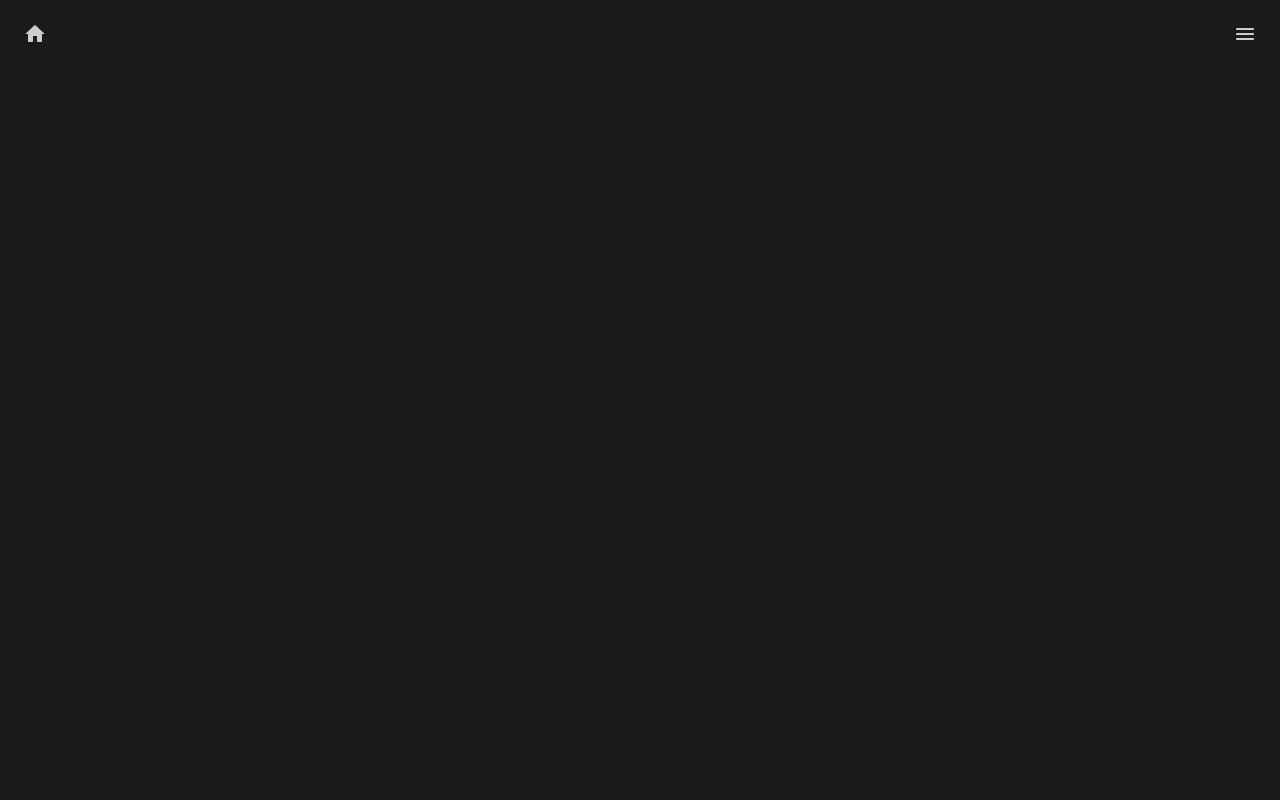
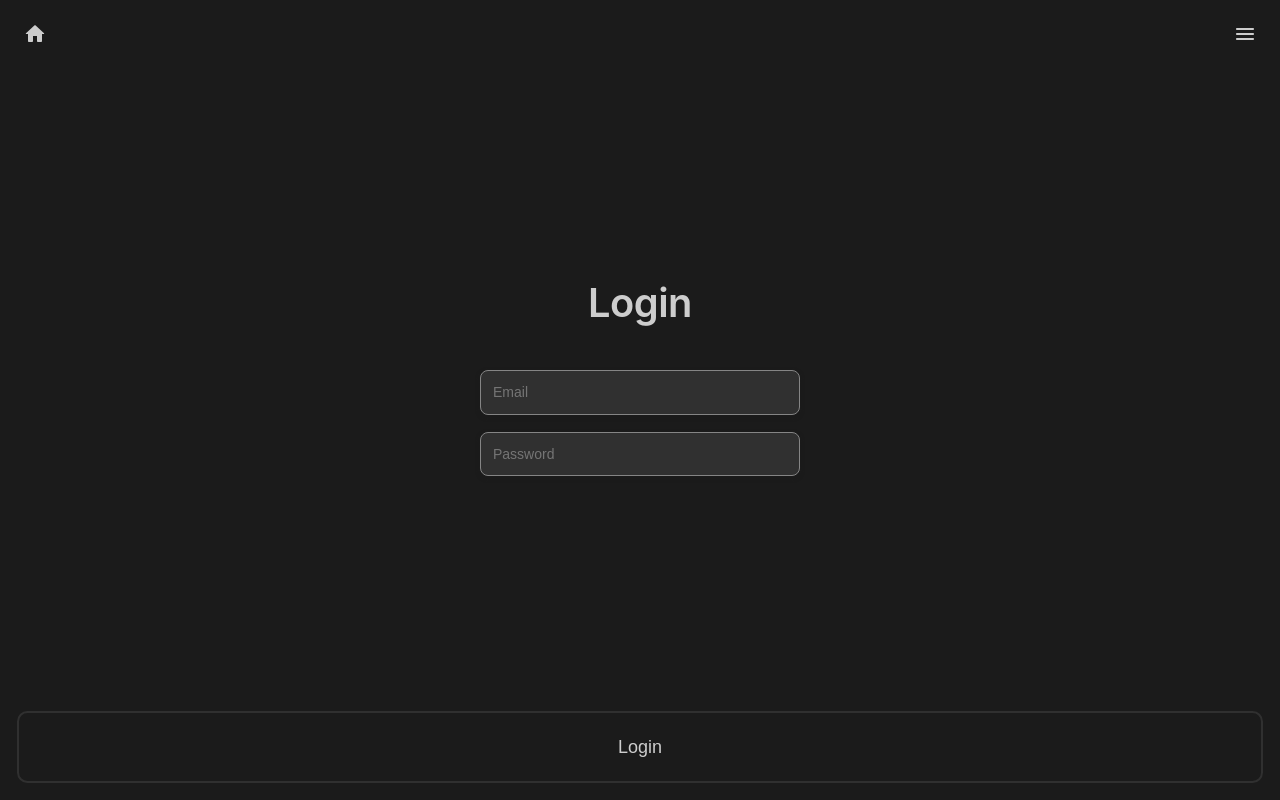
Before and after one commit to wooweh/personal_blog, a React (Vite) app: page /login in a window 1280 px wide. Built offline with nearby package versions, Linux system fonts and the light colour scheme.

Commit message:
Update admin feature.

```diff
--- a/src/App.css
+++ b/src/App.css
@@ -56,7 +56,7 @@
   --type-article-p: 400 var(--type-base-font-size-rem) /
     var(--font-content-line-height) var(--font-body);
   /* Main element height variables*/
-  --top-navigation-height: var(--module-4);
+  --top-navigation-height: var(--module-7);
   /* Main element z-index variables*/
   --z-index-modal-backdrop: 300;
   --z-index-modal-content: 301;
--- a/src/App.tsx
+++ b/src/App.tsx
@@ -1,6 +1,7 @@
 import "./App.css"
 import { RouterProvider, createBrowserRouter } from "react-router-dom"
 import { Core } from "./features/core/core"
+import { Authentication } from "./features/admin/authentication"
 /*
 
 
@@ -18,7 +19,7 @@ const router = createBrowserRouter([
       },
       {
         path: "/login",
-        element: <div>login</div>,
+        element: <Authentication />,
         errorElement: <div>error</div>,
       },
       {
@@ -28,7 +29,7 @@ const router = createBrowserRouter([
       },
       {
         path: "/profile",
-        element: <div>admin</div>,
+        element: <div>profile</div>,
         errorElement: <div>error</div>,
       },
       {
--- a/src/features/admin/admin.module.css
+++ b/src/features/admin/admin.module.css
@@ -26,13 +26,13 @@
   height: var(--module-7);
   background: var(--background-primary);
   color: var(--text-secondary);
-  border: 2px solid var(--border-secondary);
+  border: 2px solid var(--background-secondary);
   cursor: pointer;
   font-size: large;
 }
 
 .auth-input-panel {
-  background: none !important;
+  background: none;
   display: flex;
   flex-direction: column;
   align-items: center;
@@ -69,5 +69,12 @@
 }
 
 .auth-container {
-  padding-bottom: var(--module-7);
+  display: flex;
+  flex-direction: column;
+  align-items: center;
+  justify-content: center;
+  align-items: center;
+  height: 100%;
+  width: 100%;
+  padding-bottom: var(--top-navigation-height);
 }
--- a/src/features/admin/authentication.tsx
+++ b/src/features/admin/authentication.tsx
@@ -7,7 +7,7 @@ import styles from "./admin.module.css"
 */
 export function Authentication() {
   return (
-    <div id={"authentication"} className={styles["auth-container"]}>
+    <div id="authentication" className={styles["auth-container"]}>
       <InputPanel />
     </div>
   )
```
